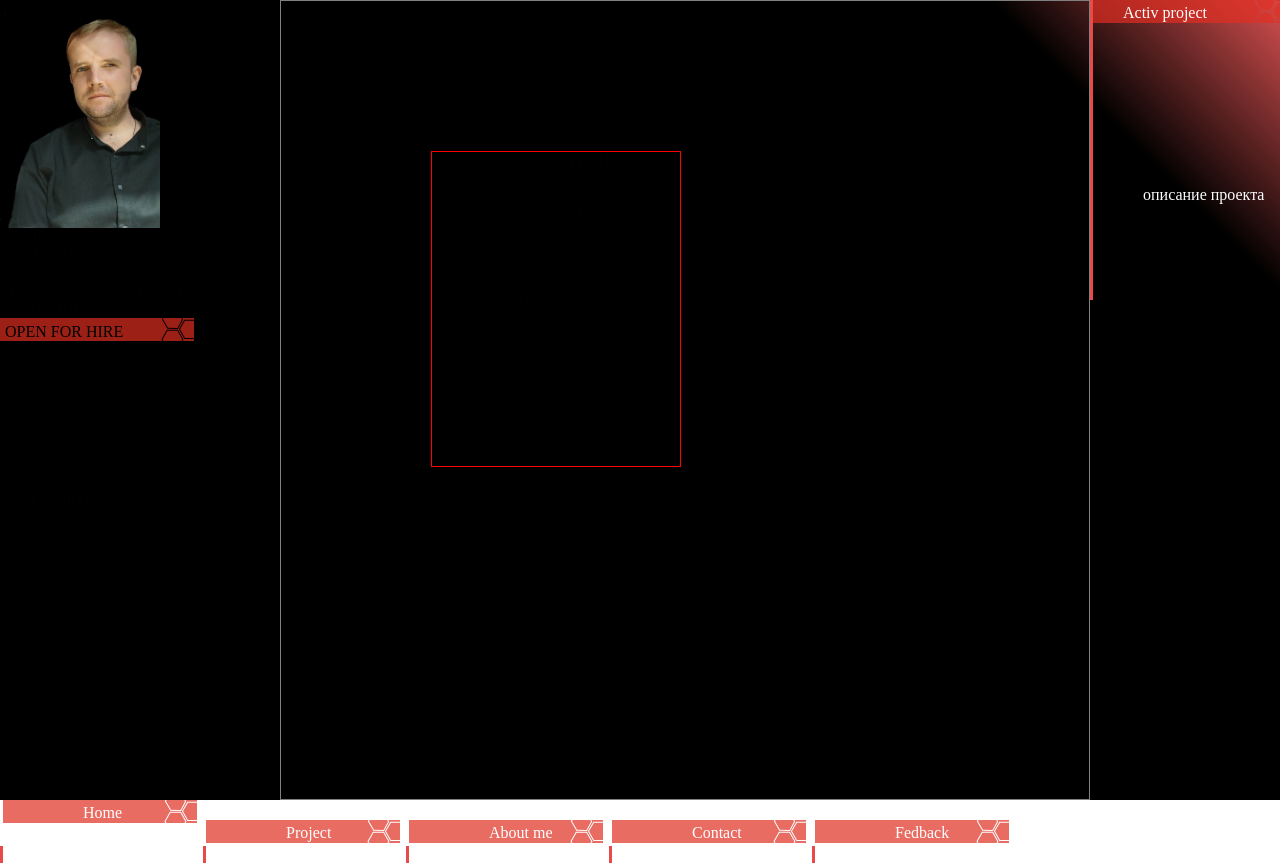
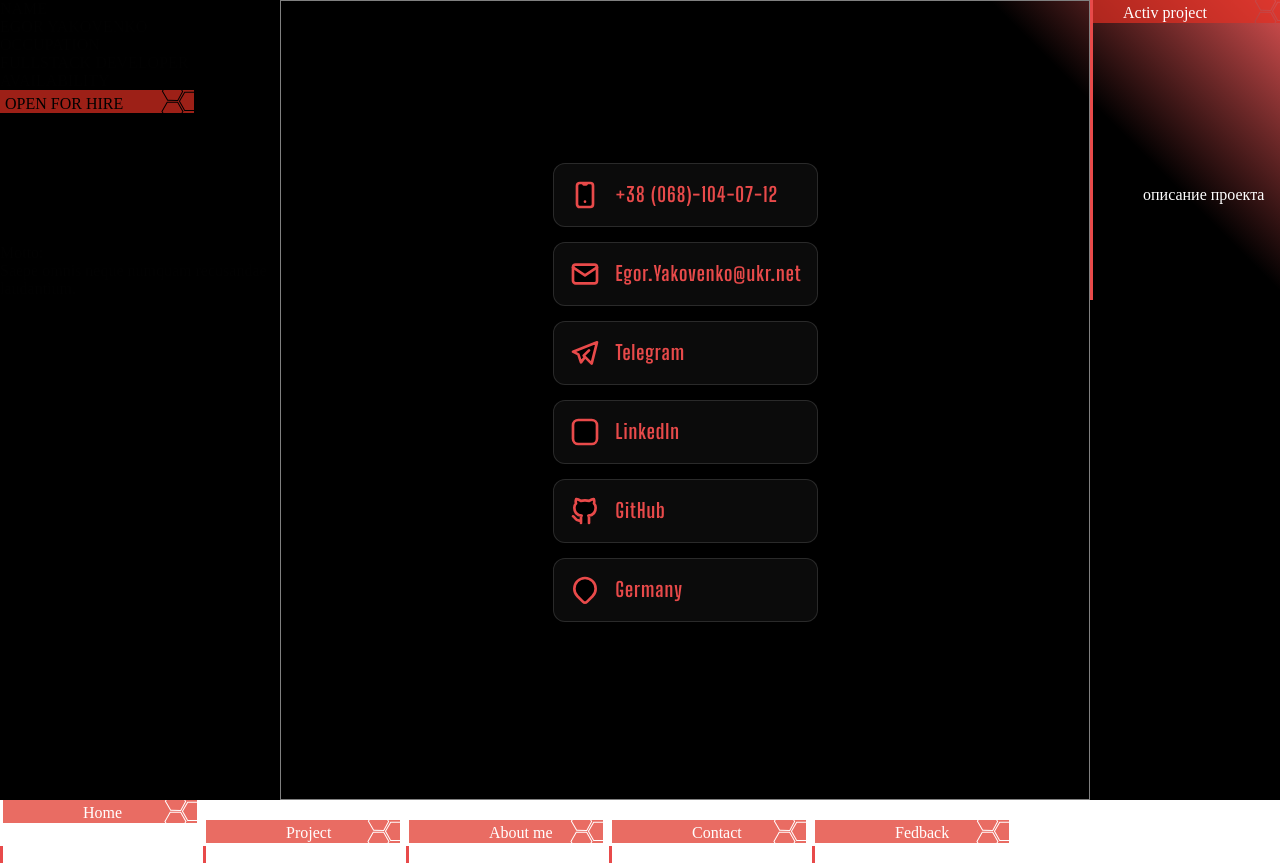
Before and after one commit to EgorYakovenko/portfolio, a React (Vite) app: page /contact in a window 1280 px wide. Built offline with nearby package versions, Linux system fonts and the light colour scheme; a web font is replaced by a local one.

Commit message:
add styles

```diff
--- a/src/components/Contact.jsx
+++ b/src/components/Contact.jsx
@@ -4,98 +4,107 @@ export default function Contact() {
   return (
     <>
       <section className="contacts">
-        <ul className="contact-list">
-          <li className="contact-list__item">
+        <ul className="contacts__list">
+          <li className="contacts__item">
             <svg
-              className="contact-list__contact-icon"
-              // class="advantages-icon"
-              // aria-label="стратегия"
+              className="contacts__icon"
+              aria-label="phone"
               width="32"
               height="32"
             >
-              <use href="../../public/contact/contact_set.svg#icon-phone"></use>
+              <use href="../../public/contact/set_contacts.svg#icon-device-mobile"></use>
             </svg>
-            <p className=" contact-list__contact">+38011-111-11-11 </p>
+            <p className="contacts__contact">+38 (068)-104-07-12 </p>
           </li>
-          <li className="contact-list__item">
+          <li className="contacts__item">
             <svg
-              className="contact-list__contact-icon"
-              // className="card-container__project-icon"
-              // class="advantages-icon"
-              // aria-label="стратегия"
+              className="contacts__icon"
+              aria-label="email"
               width="32"
               height="32"
             >
-              <use href="../../public/contact/contact_set.svg#icon-email"></use>
+              <use href="../../public/contact/set_contacts.svg#icon-mail"></use>
             </svg>
-            <p className=" contact-list__contact">qwerty@qwe.rty </p>
+            <p className="contacts__contact">Egor.Yakovenko@ukr.net </p>
           </li>
-          <li className="contact-list__item">
+          <li className="contacts__item">
             <svg
-              className="contact-list__contact-icon"
-              // className="card-container__project-icon"
-              // class="advantages-icon"
-              // aria-label="стратегия"
+              className="contacts__icon"
+              aria-label="telegram"
               width="32"
               height="32"
             >
-              <use href="../../public/contact/contact_set.svg#icon-telegram"></use>
+              <use href="../../public/contact/set_contacts.svg#icon-brand-telegram"></use>
             </svg>
-            <p className=" contact-list__contact">telegram </p>
+            {/* <p className="contacts__contact">https://t.me/Ehor1987 </p> */}
+            <a
+              className="contacts__contact"
+              href="https://t.me/Ehor1987"
+              target="_blank"
+            >
+              Telegram
+            </a>
           </li>
-          <li className="contact-list__item">
+          {/* <li className="contacts__item">
             <svg
-              className="contact-list__contact-icon"
-              // className="card-container__project-icon"
-              // class="advantages-icon"
+              className="contacts__icon"
               aria-label="whatsapp"
               width="32"
               height="32"
             >
-              <use href="../../public/contact/contact_set.svg#icon-whatsapp"></use>
+              <use href="../../public/contact/set_contacts.svg#icon-brand-whatsapp"></use>
             </svg>
-            <p className=" contact-list__contact">whatsapp </p>
-          </li>
-          <li className="contact-list__item">
+            <p className="contacts__contact">whatsapp </p>
+          </li> */}
+          <li className="contacts__item">
             <svg
-              className="contact-list__contact-icon"
-              // className="card-container__project-icon"
-              // class="advantages-icon"
-              // aria-label="стратегия"
+              className="contacts__icon"
+              aria-label="linkedin"
               width="32"
               height="32"
             >
-              <use href="../../public/contact/contact_set.svg#icon-linkedin"></use>
+              <use href="../../public/contact/set_contacts.svg#icon-brand-linkedin"></use>
             </svg>
-            <p className=" contact-list__contact">linkedin </p>
+            {/* <p className="contacts__contact">linkedin </p> */}
+            <a
+              className="contacts__contact"
+              href="https://www.linkedin.com/in/egor-yakovenko/"
+              target="_blank"
+            >
+              LinkedIn
+            </a>
           </li>
 
-          <li className="contact-list__item">
+          <li className="contacts__item">
             <svg
-              className="contact-list__contact-icon"
-              // className="card-container__project-icon"
-              // class="advantages-icon"
-              // aria-label="стратегия"
+              className="contacts__icon"
+              aria-label="github"
               width="32"
               height="32"
             >
-              <use href="../../public/contact/contact_set.svg#icon-github"></use>
+              <use href="../../public/contact/set_contacts.svg#icon-brand-github"></use>
             </svg>
-            <p className=" contact-list__contact">github </p>
+            {/* <p className="contacts__contact">github </p> */}
+            <a
+              className="contacts__contact"
+              href="https://github.com/EgorYakovenko"
+              target="_blank"
+            >
+              GitHub
+            </a>
           </li>
 
-          <li className="contact-list__item">
+          <li className="contacts__item">
             <svg
-              className="contact-list__contact-icon"
-              // className="card-container__project-icon"
-              // class="advantages-icon"
-              // aria-label="стратегия"
+              className="contacts__icon"
+              aria-label="location"
               width="32"
               height="32"
             >
-              <use href="../../public/contact/contact_set.svg#icon-location"></use>
+              <use href="../../public/contact/set_contacts.svg#icon-map-pin"></use>
             </svg>
-            <p className=" contact-list__contact">city </p>
+            <p className="contacts__contact">Germany </p>
+            {/* <p className="contacts__contact">City: Hameln </p> */}
           </li>
         </ul>
       </section>
--- a/src/components/LeftBar.jsx
+++ b/src/components/LeftBar.jsx
@@ -4,7 +4,7 @@ export default function LeftBar() {
   return (
     <>
       <aside className="leftBar">
-        <img src="../../public/foto.png" alt="" width="160" />
+        {/* <img src="../../public/foto.png" alt="" width="160" /> */}
         <ul>
           <li>
             <p className="leftBar__nameList">NAME</p>
--- a/src/components/Project.jsx
+++ b/src/components/Project.jsx
@@ -24,7 +24,7 @@ export default function Project() {
 
   return (
     <>
-      <p>Project</p>
+      {/* <p>Project</p> */}
       <section>
         <div className="card">
           <ul className="card__list">
--- a/src/scss/contact.scss
+++ b/src/scss/contact.scss
@@ -2,39 +2,83 @@
 @import "./common/vars";
 
 .contacts {
-  // display: flex;
-  // justify-content: center;
-  // align-items: center;
-  padding-left: 150px;
-  padding-top: 150px;
-}
-.contact-list {
   display: flex;
-  flex-direction: column;
   justify-content: center;
-  // align-items: center;
-  border: 1px solid red;
-  gap: 15px;
-  width: 250px;
-  padding-left: 50px;
+  &__list {
+    align-items: center;
 
+    flex-direction: column;
+  }
   &__item {
     display: flex;
+    align-items: center;
+    margin-bottom: 15px;
+    gap: 15px;
+
+    backdrop-filter: blur(18px) saturate(18%);
+    // -webkit-backdrop-filter: blur(18px) saturate(18%);
+    background-color: rgba(46, 46, 46, 0.25);
+
+    border-radius: 12px;
+    border: 1px solid rgba(255, 255, 255, 0.125);
+
+    padding: 15px;
   }
 
-  @include media(desktop) {
-    &__contact {
-      font-size: 20px;
-      font-weight: 400;
-      line-height: 1.17;
-      letter-spacing: 1px;
-      font-family: $_second_text_family;
-      color: $_second_text_color;
-    }
-    &__contact-icon {
-      stroke: red;
-      // fill: green;
-      fill: hsla(249, 93%, 61%, 0.3);
-    }
+  &__icon {
+    // fill: white;
+    stroke: $_second_text_color;
+  }
+
+  &__contact {
+    font-size: 20px;
+    font-weight: 400;
+    line-height: 1.17;
+    letter-spacing: 1px;
+    font-family: $_second_text_family;
+    color: $_second_text_color;
+
+    // padding: 10px;
+    // padding-left: 10px;
   }
 }
+
+// .contacts {
+
+//   padding-left: 150px;
+//   padding-top: 150px;
+// }
+// .contact-list {
+//   display: flex;
+//   flex-direction: column;
+//   justify-content: center;
+
+//   gap: 15px;
+//   width: 250px;
+//   padding-left: 50px;
+
+//   &__item {
+//     display: flex;
+//     backdrop-filter: blur(18px) saturate(18%);
+//     -webkit-backdrop-filter: blur(18px) saturate(18%);
+//     background-color: rgba(46, 46, 46, 0.47);
+
+//     border-radius: 12px;
+//     border: 1px solid rgba(255, 255, 255, 0.125);
+//   }
+
+//   @include media(desktop) {
+//     &__contact {
+//       font-size: 20px;
+//       font-weight: 400;
+//       line-height: 1.17;
+//       letter-spacing: 1px;
+//       font-family: $_second_text_family;
+//       color: $_second_text_color;
+//     }
+//     &__contact-icon {
+//       stroke: red;
+
+//     }
+//   }
+// }
--- a/src/scss/containerHomePage.scss
+++ b/src/scss/containerHomePage.scss
@@ -18,4 +18,7 @@
   border: 1px solid gray;
   // padding: 20px;
   overflow-y: auto;
+  display: flex;
+  justify-content: center;
+  align-items: center;
 }
--- a/src/scss/project.scss
+++ b/src/scss/project.scss
@@ -15,8 +15,21 @@
     display: flex;
     // border: 3px solid #080808;
     border: 1px solid #7dff68;
-    border-radius: 2px;
+    // border-radius: 2px;
     padding: 10px;
+
+    backdrop-filter: blur(18px) saturate(18%);
+    -webkit-backdrop-filter: blur(18px) saturate(18%);
+    // background-color: rgba(46, 46, 46, 0.25);
+
+    background: linear-gradient(
+      90deg,
+      rgba(25, 25, 25, 0.5) 0%,
+      rgba(232, 187, 74, 1) 300%
+    );
+
+    border-radius: 12px;
+    border: 1px solid rgba(255, 255, 255, 0.125);
   }
   &__logo {
     display: flex;
@@ -71,11 +84,13 @@
   }
   &__box_technologien {
     // background-color: aqua;
-    background: linear-gradient(
-      90deg,
-      rgba(39, 150, 59, 0.8407738095238095) 0%,
-      rgba(5, 5, 5, 1) 100%
-    );
+    // background: linear-gradient(
+    //   90deg,
+    //   rgba(39, 150, 59, 0.8407738095238095) 0%,
+    //   rgba(5, 5, 5, 1) 100%
+
+    border: 1px solid rgba(255, 255, 255, 0.125);
+    // );
   }
 }
 
--- a/src/scss/test.scss
+++ b/src/scss/test.scss
@@ -1,8 +1,8 @@
 @import "./common/mixins";
 @import "./common/vars";
 
-.card {
-  fill: red;
-  stroke: rgb(4, 199, 4);
-  margin: 0 auto;
-}
+// .card {
+//   fill: red;
+//   stroke: rgb(4, 199, 4);
+//   margin: 0 auto;
+// }
```
Also changed, not shown: public/contact/set_contacts.svg (added), public/technologie/set_tech.svg (added).
